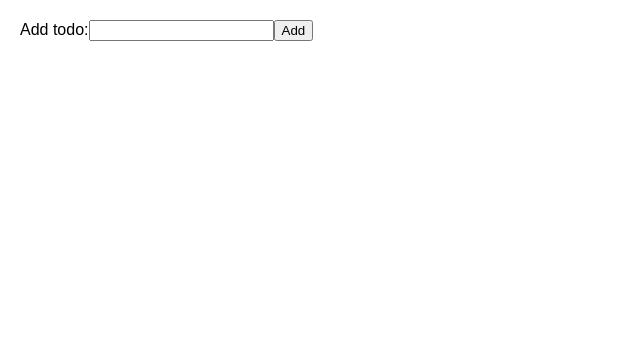
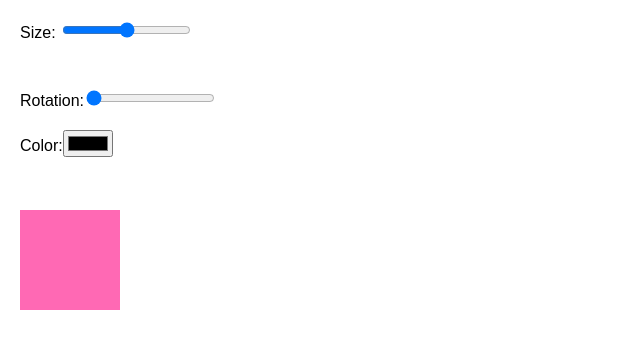
Before and after one commit to deriancastro/react-playground, a React (Vite) app: page / in a window 1280 px wide. Shown: the top 348 px of the page, without its empty margins (0-640 px from the left). Built offline with nearby package versions, Linux system fonts and the light colour scheme.

Commit message:
Add range event

```diff
--- a/src/App.css
+++ b/src/App.css
@@ -5,15 +5,8 @@
   padding: 20px;
 }
 
-.CardsContainer {
-  display: grid;
-  place-items: center;
-  grid-gap: 20px;
-  overflow-y: scroll;
-  padding: 10px;
+.Box {
+  background: hotpink;
+  width: 50px;
+  height: 50px;
 }
-
-.ButtonsContainer {
-  display: grid;
-  grid-template-columns: 1fr 1fr 1fr;
-}
--- a/src/App.jsx
+++ b/src/App.jsx
@@ -1,47 +1,50 @@
 import React, { useState } from 'react'
 import { v4 as uuidv4 } from 'uuid'
 import './App.css'
+export default () => {
+  const [size, setSize] = useState(100)
+  const [rotation, setRotation] = useState(0)
+  const [color, setColor] = useState(0)
 
-export default () => {
-  const [todos, setTodos] = useState([])
+  const style = {
+    width: size + 'px',
+    height: size + 'px',
+    transform: 'rotate(' + rotation + 'deg)',
+    backgroundColor: color,
+  }
+
   return (
     <div className="App">
-      <form onSubmit={handleSubmit}>
-        <label>
-          Add todo:
-          <input name="todo" type="text" />
-        </label>
-        <button>Add</button>
-      </form>
-      <ul>
-        {todos.map(({ text, isDone, id }) => (
-          <li onClick={() => toggleIsDone(id)} key={id}>
-            {text}
-            {isDone && '✌🏼'}
-          </li>
-        ))}
-      </ul>
+      <label>
+        Size:{' '}
+        <input value={size} onChange={handleChange} type="range" max="200" />
+      </label>
+      <label>
+        Rotation:
+        <input
+          value={rotation}
+          onChange={handleRotation}
+          type="range"
+          max="360"
+        />
+      </label>
+      <label>
+        Color:
+        <input value={color} onChange={handleColor} type="color" max="200" />
+      </label>
+      <div style={style} className="Box" />
     </div>
   )
-
-  function toggleIsDone(id) {
-    const index = todos.findIndex(todo => todo.id === id)
-    const todo = todos[index]
-
-    setTodos([
-      ...todos.slice(0, index),
-      { ...todo, isDone: !todo.isDone },
-      ...todos.slice(index + 1),
-    ])
+  function handleChange(event) {
+    const input = event.target
+    setSize(input.value)
   }
-
-  function handleSubmit(event) {
-    event.preventDefault()
-    const form = event.target
-    const input = form.elements.todo
-    const newTodo = { text: input.value, isDone: false, id: uuidv4() } // cuando se envia el form
-    setTodos([...todos, newTodo]) //spread operator ...todos-Array - -se pueden escribir en otro orden
-    form.reset()
-    input.focus()
+  function handleRotation(event) {
+    const input = event.target
+    setRotation(input.value)
+  }
+  function handleColor(event) {
+    const input = event.target
+    setColor(input.value)
   }
 }
```
